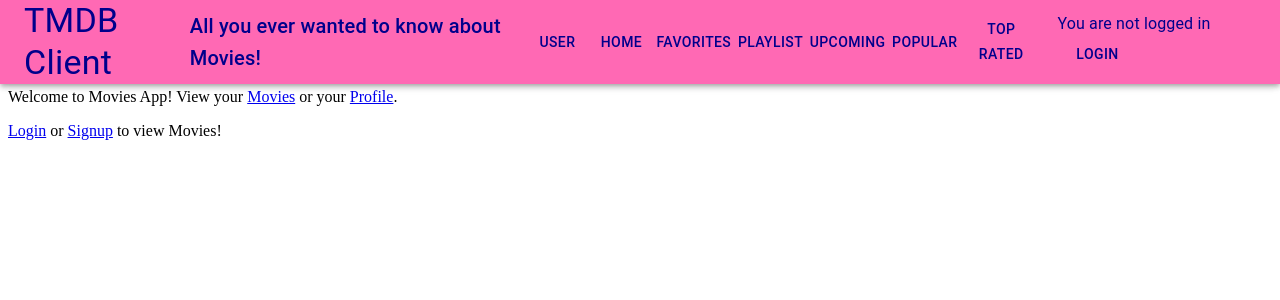
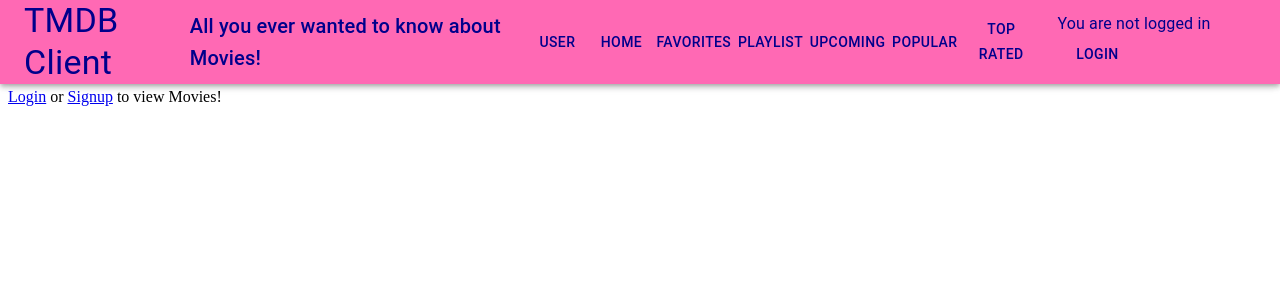
Before and after one commit to jason-liu227/web-api-ca, a React (Vite) app in the folder react-movies/: page / in a window 1280 px wide. Shown: the top 300 px of the page. Built offline with nearby package versions, Linux system fonts and the light colour scheme.

Commit message:
Updated startPage.jsx to use authentication to change display

```diff
--- a/react-movies/src/pages/startPage.jsx
+++ b/react-movies/src/pages/startPage.jsx
@@ -1,17 +1,19 @@
 import { Link } from "react-router";
+import { useContext } from "react";
+import { AuthContext } from '../contexts/authContext';
 
 const StartPage = () => {
+    const context = useContext(AuthContext);
 
-    return(
-        <>
+    return context.isAuthenticated ? (
             <p>
-                Welcome to Movies App! View your <Link to="/discover">Movies</Link> or your <Link to="/profile">Profile</Link>.
+                Welcome {context.userName}! View your <Link to="/discover">Movies</Link> or your <Link to="/profile">Profile</Link>.
             </p>
+            ) : (
             <p>
                 <Link to="/login">Login</Link> or <Link to="/signup">Signup</Link> to view Movies!
             </p>
-        </>
-    );
+        );
   };
 
 export default StartPage;
```
